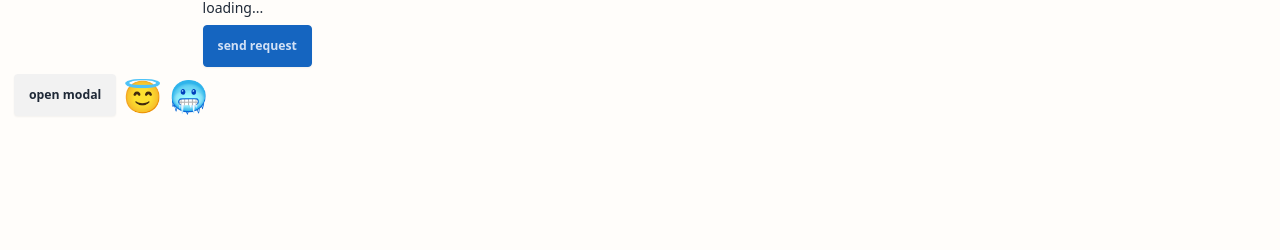
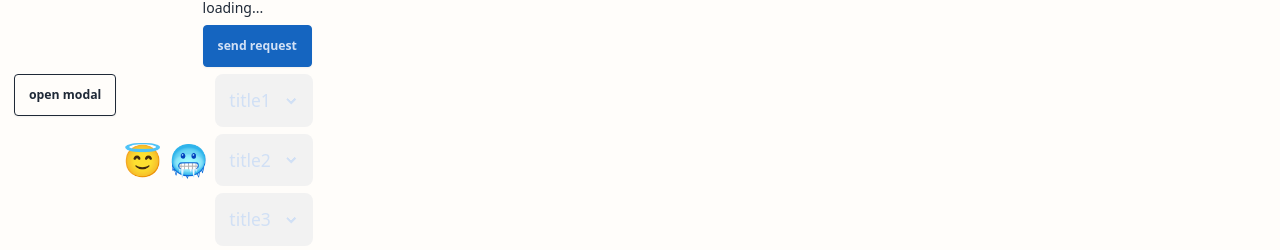
Before and after one commit to 1940879828/components-lib, a React (Vite) app: page / in a window 1280 px wide. Shown: the part 633-883 px from the top of the page. Before the commit the page ends 800 px from the top, so only its background shows below. Built offline with nearby package versions, Linux system fonts and the light colour scheme; no server answers.

Commit message:
feat: 添加Accordion组件

```diff
--- a/src/App.tsx
+++ b/src/App.tsx
@@ -1,4 +1,5 @@
 import "./App.css"
+import Accordion from "./components/Accordion"
 import InfinitePosts from "@/example/InfinitePosts"
 import PaginatedPosts from "@/example/PaginatedPosts"
 import { getPosts } from "@/service"
@@ -200,6 +201,22 @@ function App() {
           <SwapOn className="text-4xl">🥵</SwapOn>
           <SwapOff className="text-4xl">🥶</SwapOff>
         </RotateSwap>
+        <Accordion
+          data={[
+            {
+              label: "title1",
+              value: "value1"
+            },
+            {
+              label: "title2",
+              value: "value2"
+            },
+            {
+              label: "title3",
+              value: "value3"
+            }
+          ]}
+        />
       </div>
     </div>
   )
--- /dev/null
+++ b/src/components/Accordion/index.tsx
@@ -0,0 +1,27 @@
+interface AccordionProps {
+  data: {
+    label: string
+    value: string
+  }[]
+}
+
+const Accordion = ({ data }: AccordionProps) => {
+  return (
+    <div className="flex flex-col gap-2">
+      {data.map(({ label, value }, index) => (
+        <div
+          key={index}
+          className="collapse collapse-arrow bg-base-200 text-primary-content"
+        >
+          <input type="checkbox" name="my-accordion-2" />
+          <div className="collapse-title text-xl font-medium">{label}</div>
+          <div className="collapse-content">
+            <p>{value}</p>
+          </div>
+        </div>
+      ))}
+    </div>
+  )
+}
+
+export default Accordion
--- a/tailwind.config.ts
+++ b/tailwind.config.ts
@@ -18,7 +18,8 @@ export default {
           "--rounded-box": "8px", // border radius rounded-box 实用类，用于卡片和其他大盒子
           "--rounded-btn": "4px", // border radius rounded-btn 实用类, 用于按钮和类似的元素
           "--rounded-badge": "1.9rem", // border radius rounded-badge 实用类, 用于徽章等
-          "--tab-radius": "4px" // border radius of tabs
+          "--tab-radius": "4px", // border radius of tabs
+          "--btn-color": "#1565c0"
         }
       },
       {
@@ -38,7 +39,8 @@ export default {
           "--rounded-box": "8px", // border radius rounded-box 实用类，用于卡片和其他大盒子
           "--rounded-btn": "4px", // border radius rounded-btn 实用类, 用于按钮和类似的元素
           "--rounded-badge": "1.9rem", // border radius rounded-badge 实用类, 用于徽章等
-          "--tab-radius": "4px" // border radius of tabs
+          "--tab-radius": "4px", // border radius of tabs
+          "--btn-color": "#1565c0"
         }
       }
     ]
```
